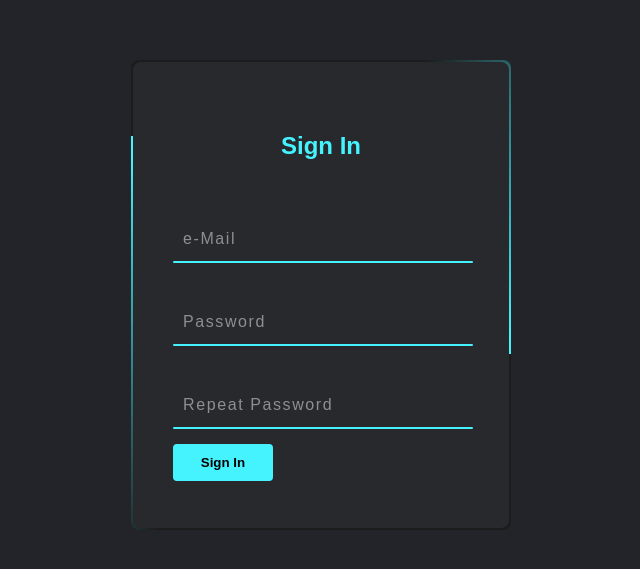
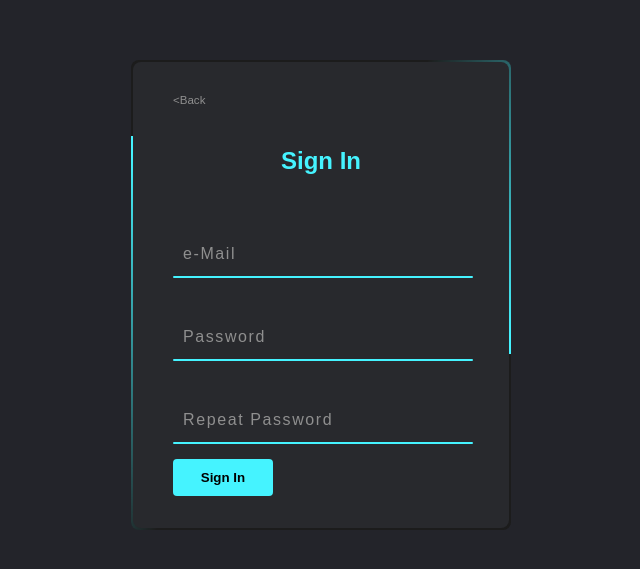
Before and after one commit to DevRall3/DevRall3.github.io, a SvelteKit app: page /signupprototype in a window 1280 px wide. Shown: the part 105-674 px from the top of the page, without its empty margins (319-959 px from the left). Built offline with nearby package versions, Linux system fonts and the light colour scheme.

Commit message:
added a back button

```diff
--- a/src/routes/forgotpassword/+page.svelte
+++ b/src/routes/forgotpassword/+page.svelte
@@ -1,6 +1,9 @@
 <body>
     <div class="box">
         <div class="form">
+            <div class="backBtn">
+                <a href="/loginprototype" class="backBtn">{"<Back"}</a>
+            </div>
             <h2>Submit e-Mail</h2>
             <div class="inputBox">
                 <input type="text" required>
@@ -13,6 +16,18 @@
 </body>
 
 <style>
+    .backBtn {
+        position: relative;
+        transform: translateY(-20px);
+        font-size: 0.85em;
+        color: #8f8f8f;
+        text-decoration: none;
+    }
+
+    .backBtn:hover {
+        color: #45f3ff;
+    }
+
     body {
         margin: 0;
         padding: 0;
--- a/src/routes/signupprototype/+page.svelte
+++ b/src/routes/signupprototype/+page.svelte
@@ -1,6 +1,9 @@
 <body>
     <div class="box">
         <div class="form">
+            <div class="backBtn">
+                <a href="/loginprototype" class="backBtn">{"<Back"}</a>
+            </div>
             <h2>Sign In</h2>
             <div class="inputBox">
                 <input type="text" required>
@@ -23,7 +26,18 @@
 </body>
 
 <style>
-        body {
+    .backBtn {
+        position: relative;
+        transform: translateY(-20px);
+        font-size: 0.85em;
+        color: #8f8f8f;
+        text-decoration: none;
+    }
+
+    .backBtn:hover {
+        color: #45f3ff;
+    }
+    body {
         margin: 0;
         padding: 0;
         box-sizing: border-box;
```
Also changed, not shown: src/routes/loginprototype/+page.svelte (+17 -0 lines), src/routes/telltale/+page.svelte (+8 -1 lines).
